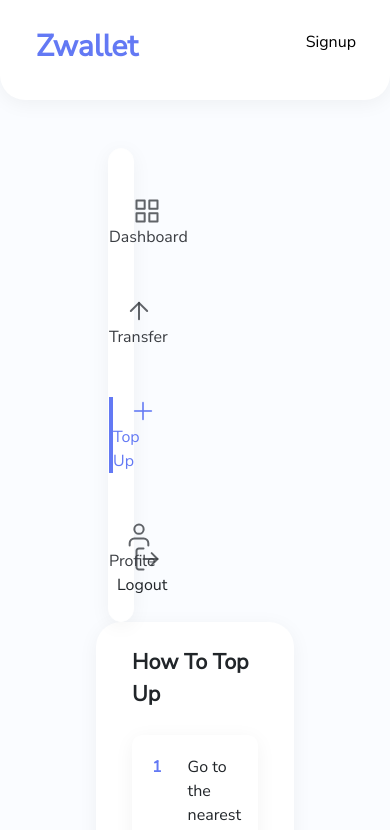
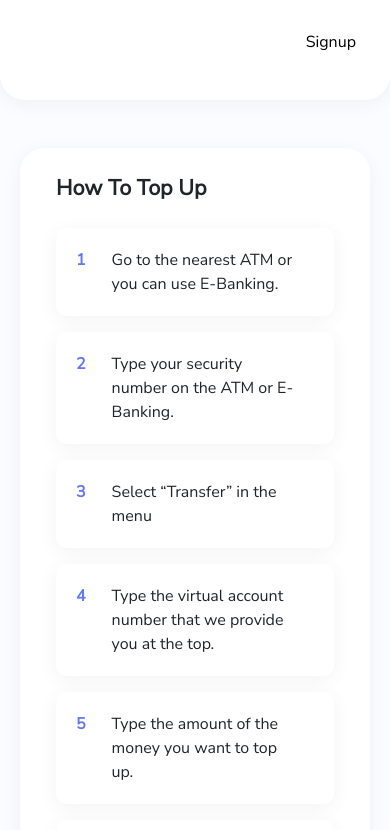
Before and after one commit to therevolt/Zwallet-Frontend, a Next.js app: page /topup in a window 390 px wide. Shown: the top 830 px of the page. Built offline with nearby package versions, Linux system fonts and the light colour scheme.

Commit message:
Fix Responsive

```diff
--- a/component/base/Layout/index.js
+++ b/component/base/Layout/index.js
@@ -12,7 +12,7 @@ export default function Layout(props) {
         <div style={{ minHeight: "71vh", marginTop: "5vh" }}>{props.children}</div>
       ) : (
         <div
-          className="row my-5 mx-5 px-5 d-flex"
+          className="layout-main row my-5 d-flex"
           style={{ alignItems: "stretch", height: "100%", flexFlow: "wrap" }}
         >
           <div className="col-3">
--- a/pages/home/index.js
+++ b/pages/home/index.js
@@ -82,12 +82,12 @@ export default function Home() {
             </span>
           </div>
         )}
-        <div className="action-btn d-flex flex-column mx-5 my-2">
+        <div className="action-btn d-flex mx-5 my-2">
           <div
             className="action-transfer position-relative my-3 cursor-pointer"
             onClick={() => router.push("/transfer")}
           >
-            <div className="position-absolute mx-3">
+            <div className="position-absolute me-3">
               <svg
                 xmlns="http://www.w3.org/2000/svg"
                 width="28"
@@ -119,7 +119,7 @@ export default function Home() {
             className="action-topup position-relative my-3 cursor-pointer"
             onClick={() => router.push("/topup")}
           >
-            <div className="position-absolute mx-3">
+            <div className="position-absolute me-3">
               <svg
                 xmlns="http://www.w3.org/2000/svg"
                 width="28"
--- a/pages/profile/personal.js
+++ b/pages/profile/personal.js
@@ -69,7 +69,7 @@ export default function History() {
           <div className="card-topup d-flex justify-content-between my-3">
             <div className="d-flex flex-column">
               <div className="firstName">Phone Number</div>
-              <span className="fw-bold fs-5 mt-2">{PhoneFormat(user.phone)}</span>
+              <span className="fw-bold fs-5 mt-2 phone-number">{PhoneFormat(user.phone)}</span>
             </div>
             <div
               className="manage-phone my-3 mx-3 primary-text cursor-pointer"
--- a/pages/transfer/[id]/index.js
+++ b/pages/transfer/[id]/index.js
@@ -122,7 +122,7 @@ export default function TransferTo() {
             </div>
             <div className="detail-transaction d-flex flex-column mx-3">
               <span className="fw-bold">{user.fullName}</span>
-              <span>{PhoneFormat(user.phone)}</span>
+              <span className="phone-number">{PhoneFormat(user.phone)}</span>
             </div>
           </div>
         )}
--- a/styles/globals.css
+++ b/styles/globals.css
@@ -556,6 +556,17 @@ button.btn-change-pass:disabled {
   padding-top: 3em !important;
 }
 
+.layout-main {
+  padding-right: 3rem !important;
+  padding-left: 3rem !important;
+  margin-right: 3rem !important;
+  margin-left: 3rem !important;
+}
+
+.action-btn {
+  flex-direction: column !important;
+}
+
 @media only screen and (max-width: 600px) {
   .left-panel {
     width: 100% !important;
@@ -563,8 +574,12 @@ button.btn-change-pass:disabled {
   .right-panel {
     display: none !important;
   }
-  .title-mobile {
-    display: block;
+  .btn-action-transfer > div {
+    font-size: 12px !important;
+  }
+  .title-mobile,
+  .status-transactions {
+    display: block !important;
   }
   .wrapper-auth {
     margin-top: 0px !important;
@@ -581,7 +596,7 @@ button.btn-change-pass:disabled {
     position: relative !important;
     text-align: center;
   }
-  .create-pin > .pincode-input-container > input.pincode-input-text {
+  .pincode-input-container > input.pincode-input-text {
     margin: 0px 3px !important;
     width: 43px !important;
   }
@@ -600,7 +615,8 @@ button.btn-change-pass:disabled {
   .img-preview > img {
     height: 100vh;
   }
-  .card-feedback {
+  .card-feedback,
+  .status-transactions {
     width: 80vw !important;
   }
   .highlight-title,
@@ -622,4 +638,75 @@ button.btn-change-pass:disabled {
   .card-feature {
     width: 60vw;
   }
+  .layout-main > div {
+    display: none;
+  }
+  .side-menu {
+    display: none;
+  }
+  .layout-main {
+    padding-right: 0px !important;
+    padding-left: 0px !important;
+    margin-right: 0px !important;
+    margin-left: 0px !important;
+  }
+  .balance-info {
+    width: 95vw;
+    flex-direction: column;
+    height: fit-content;
+  }
+  .recharts-wrapper svg {
+    width: 82vw !important;
+  }
+  .info-monthly {
+    width: 85vw !important;
+  }
+  .graphic-info {
+    width: 90vw;
+  }
+  .history-info,
+  .position-absolute.mx-4.my-4.title-name.primary-text {
+    display: none;
+  }
+  .d-flex.position-absolute.end-0.my-4,
+  .balance-info {
+    width: 90vw !important;
+  }
+  .center-input > input {
+    width: 80vw !important;
+  }
+  .footer-logged {
+    display: none;
+  }
+  .action-btn {
+    flex-direction: row !important;
+    justify-content: space-between;
+  }
+  .action-btn > div {
+    width: 50vw;
+    margin: 0px 5px;
+  }
+  .full-history,
+  .status-transactions {
+    display: block !important;
+    margin: 0px 20px;
+    height: fit-content;
+    width: 90vw !important;
+  }
+  .info-transfer,
+  .desc {
+    width: fit-content !important;
+    text-align: center;
+  }
+  .btn-filled.continue {
+    margin-left: 10vw !important;
+    margin-bottom: 5vh;
+  }
+  .phone-number {
+    font-size: 14px !important;
+    margin-top: 5px;
+  }
+  .card-action-profile {
+    width: 80vw !important;
+  }
 }
```
